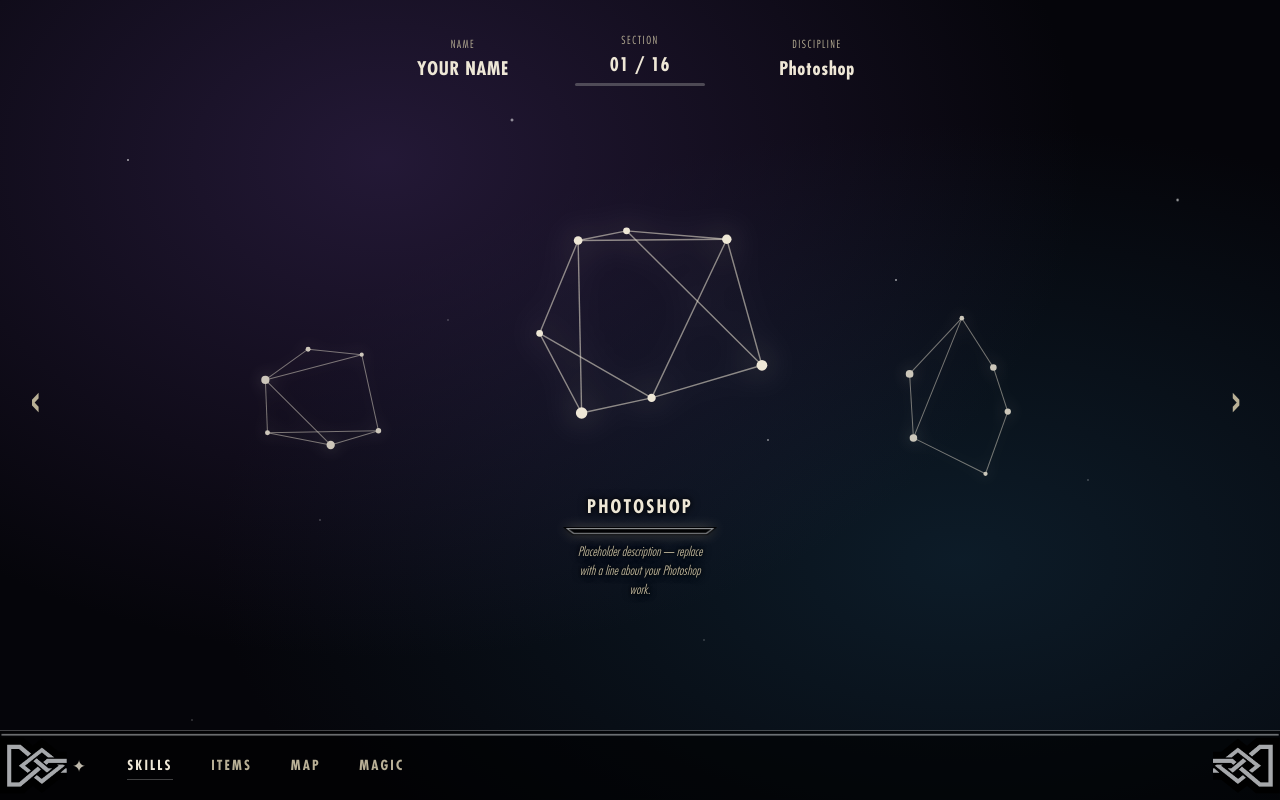
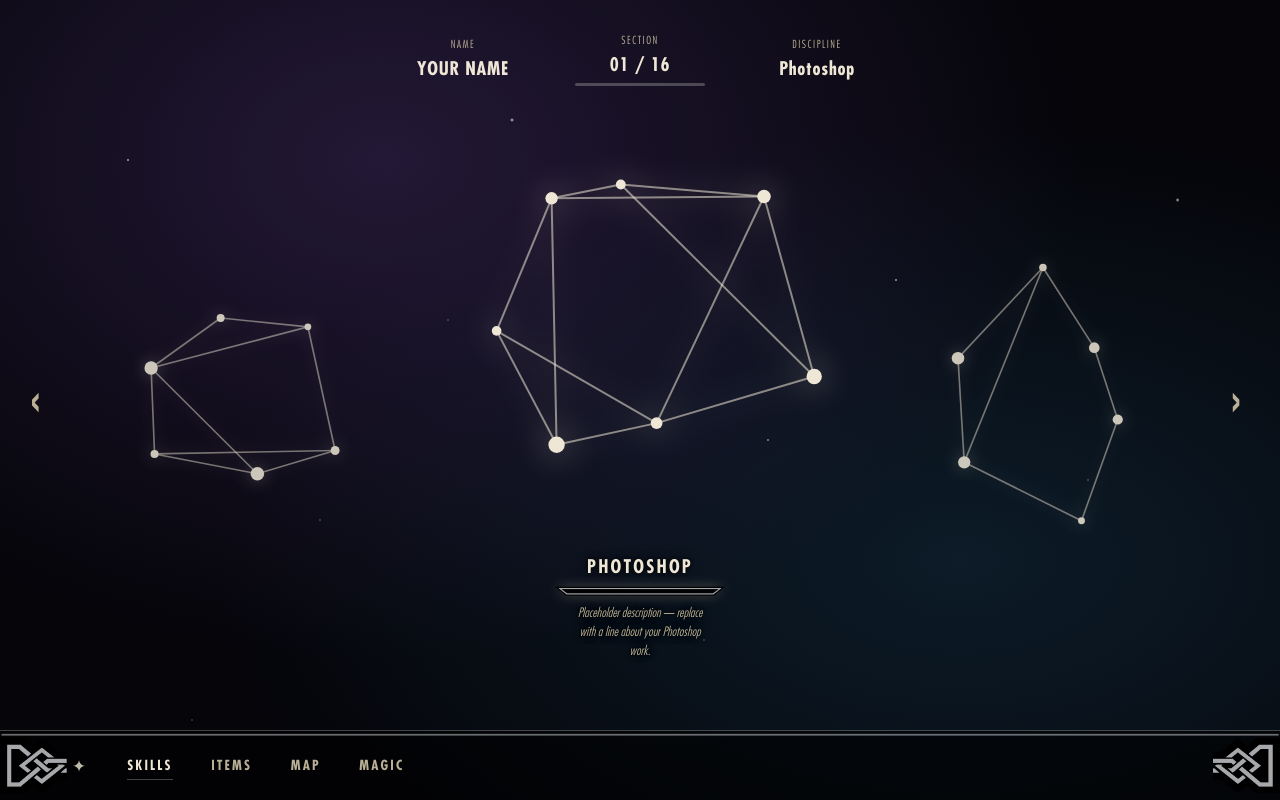
Before and after one commit to TOEFULINA/SITHIS, a website built with Vite: page index.html in a window 1280 px wide. Both pictures are taken after a click on the button "SKILLS". Built offline with nearby package versions, Linux system fonts and the light colour scheme.

Commit message:
Scale up skills carousel constellations to fill more of the screen

```diff
--- a/src/style.css
+++ b/src/style.css
@@ -803,7 +803,7 @@ label[for],
   position: absolute;
   top: 50%;
   left: 50%;
-  width: min(280px, 62vw);
+  width: min(400px, 78vw);
   display: flex;
   flex-direction: column;
   align-items: center;
--- a/src/views/skillsView.js
+++ b/src/views/skillsView.js
@@ -186,8 +186,8 @@ export function renderSkillsView(container) {
   // Per-ring-step spacing/scale/opacity — computed in JS rather than via
   // CSS calc()/abs() so this doesn't depend on newer CSS math-function
   // support that isn't universal yet.
-  const SPACING_PX = 320;
-  const SCALE_BY_DIST = [1, 0.72];
+  const SPACING_PX = 400;
+  const SCALE_BY_DIST = [1, 0.82];
   const OPACITY_BY_DIST = [1, 0.85];
 
   function render() {
```
